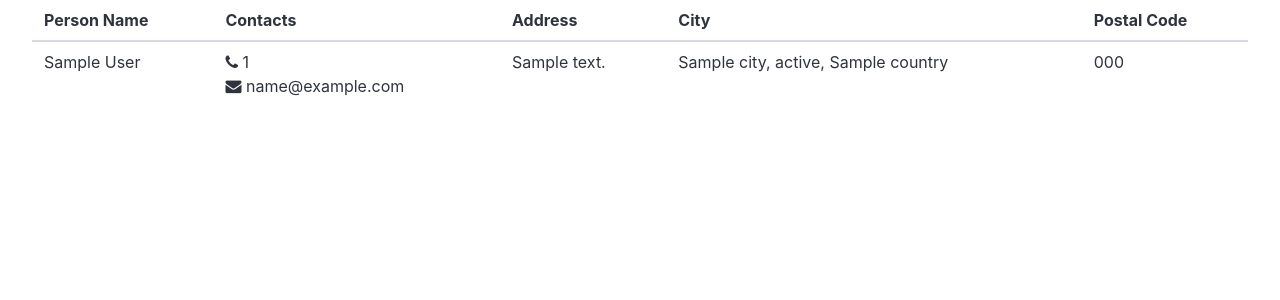
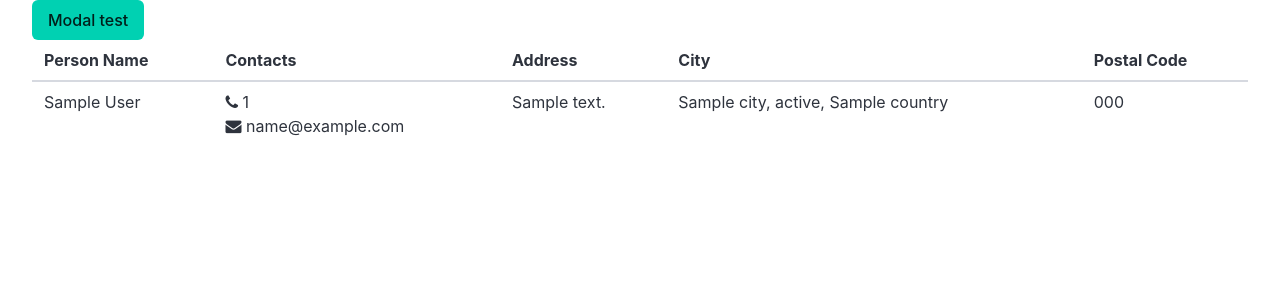
Before and after one commit to fabiogc1989/hairdresser-shop-flask, a Flask app: template src/templates/customer/index.html in a window 1280 px wide. Shown: the part 52-352 px from the top of the page. Run offline with Flask 3, Linux system fonts and the light colour scheme; the template is opened without the code that fills it: most values are stand-ins (such as "Sample title", 1, 10 or a date in 2020).

Commit message:
Create Bulma Modal in JS

```diff
--- /dev/null
+++ b/src/static/js/utils/bulma_modal.js
@@ -0,0 +1,89 @@
+class BulmaModal {
+    constructor(modalId, options = {}) {
+        this.options = options;
+        this.modal = document.getElementById(modalId);
+        if (!this.modal) {
+            throw new Error(`Modal with ID ${modalId} not found`);
+        }
+
+        this.#renderModal();
+
+        this.deleteButton = this.modal.querySelector('.delete') || this.modal.querySelector(this.options.deleteButtonSelector);
+        this.closeButton = this.modal.querySelector('.modal-close') || this.model.querySelector(this.options.closeButtonSelector);
+        this.cancelButton = this.modal.querySelector('.cancel-button') || this.modal.querySelector(this.options.cancelButtonSelector);
+        if (this.deleteButton) {
+            this.deleteButton.addEventListener('click', () => this.close());
+        }
+        if (this.closeButton) {
+            this.closeButton.addEventListener('click', () => this.close());
+        }
+        if (this.cancelButton) {
+            this.cancelButton.addEventListener('click', () => this.close());
+        }
+    }
+
+    open() {
+        this.modal.classList.add('is-active');
+    }
+
+    close() {
+        this.modal.classList.remove('is-active');
+    }
+
+    #renderModal() {
+        if (Object.hasOwn(this.options, 'title') && this.options.title) {
+            let modalCard = this.modal.querySelector('.modal-card');
+            if (!modalCard) {
+                modalCard = document.createElement('div');
+                modalCard.className = 'modal-card';
+                this.modal.appendChild(modalCard);
+            }
+            modalCard.innerHTML = '';
+
+            let modalCardHead = this.modal.querySelector('.modal-card .modal-card-head');
+            if (!modalCardHead) {
+                modalCardHead = document.createElement('header');
+                modalCardHead.className = 'modal-card-head';
+                modalCard.appendChild(modalCardHead);
+            }
+
+            let titleElement = this.modal.querySelector('.modal-card .modal-card-head .modal-card-title');
+            if (!titleElement) {
+                titleElement = document.createElement('p');
+                titleElement.className = 'modal-card-title';
+                modalCardHead.appendChild(titleElement);
+            }
+            titleElement.textContent = this.options.title;
+
+            let closeButton = this.modal.querySelector('.modal-card .modal-card-head .delete');
+            if (!closeButton) {
+                closeButton = document.createElement('button');
+                closeButton.className = 'delete';
+                closeButton.setAttribute('aria-label', 'close');
+                modalCardHead.appendChild(closeButton);
+            }
+        }
+
+        if (Object.hasOwn(this.options, 'contentHTML') && this.options.contentHTML) {
+            let modalCard = this.modal.querySelector('.modal-card');
+            if (!modalCard) {
+                modalCard = document.createElement('div');
+                modalCard.className = 'modal-card';
+                this.modal.appendChild(modalCard);
+            }
+
+            let bodyElement = this.modal.querySelector('.modal-card .modal-card-body');
+            if (!bodyElement) {
+                bodyElement = document.createElement('section');
+                bodyElement.className = 'modal-card-body';
+                modalCard.appendChild(bodyElement);
+            }
+            bodyElement.innerHTML = this.options.contentHTML || '';
+
+            const contentElement = this.modal.querySelector('.modal .modal-content');
+            if (contentElement) {
+                contentElement.remove();
+            }
+        }
+    }
+}
--- a/src/templates/base.html
+++ b/src/templates/base.html
@@ -39,6 +39,7 @@
         {% block content %}
         {% endblock %}
     </main>
+    <script src="{{ url_for('static', filename = 'js/utils/bulma_modal.js') }}"></script>
 </body>
 
 </html>
--- a/src/templates/customer/index.html
+++ b/src/templates/customer/index.html
@@ -5,6 +5,9 @@ Customer
 {% endblock title %}
 
 {% block content %}
+<button class="button is-primary"
+    onclick="javascript:new BulmaModal('modal-test',{ title: 'My Modal Test', contentHTML: '<p>Fabio Coimbra</p>' }).open()">Modal
+    test</button>
 <div class="table-container">
     <table class="table is-striped is-fullwidth">
         <thead>
@@ -42,4 +45,11 @@ Customer
         </tbody>
     </table>
 </div>
+<div id="modal-test" class="modal">
+    <div class="modal-background"></div>
+    <div class="modal-content">
+        <p>Test</p>
+    </div>
+    <button class="modal-close is-large" aria-label="close"></button>
+</div>
 {% endblock content %}
```
